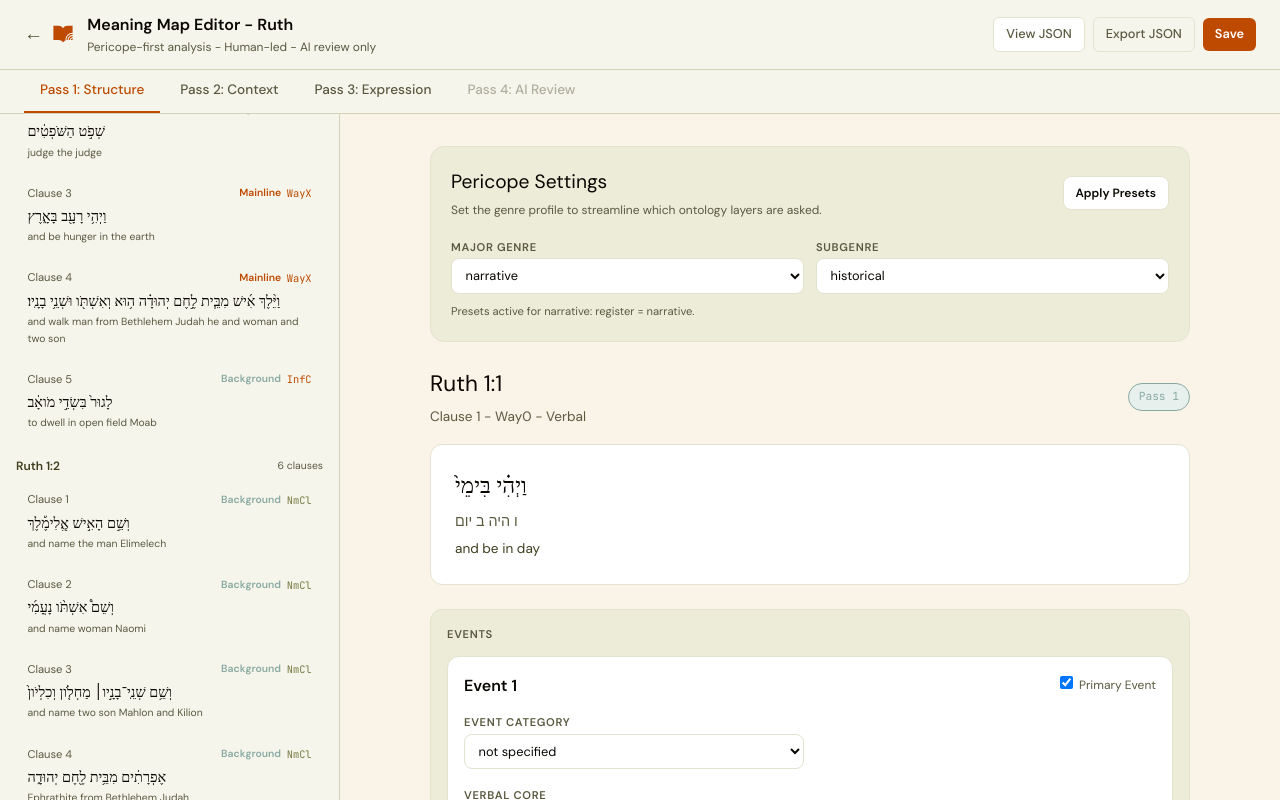
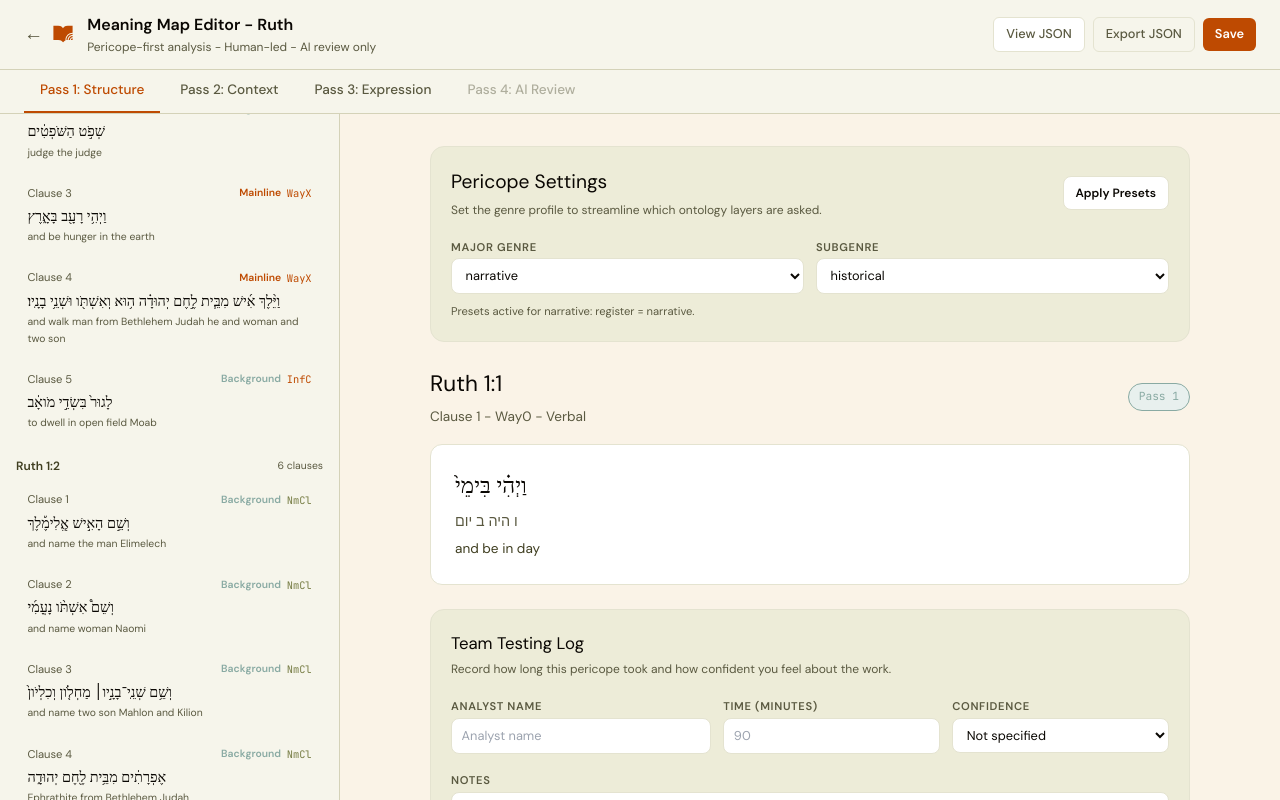
Before and after one commit to MarciaSuzuki/meaning-map-editor, a Next.js app: page /editor/ruth in a window 1280 px wide. Built offline with nearby package versions, Linux system fonts and the light colour scheme.

Commit message:
Add team testing log

```diff
--- a/app/editor/[id]/page.tsx
+++ b/app/editor/[id]/page.tsx
@@ -277,6 +277,12 @@ export default function EditorPage() {
   const [subgenre, setSubgenre] = useState('historical');
   const [showJson, setShowJson] = useState(false);
   const [confirmedFields, setConfirmedFields] = useState<Record<number, Record<string, boolean>>>({});
+  const [testingLog, setTestingLog] = useState({
+    analyst: '',
+    duration_minutes: '',
+    confidence: 'not_specified',
+    notes: '',
+  });
   const clausePanelRef = useRef<HTMLDivElement | null>(null);
 
   const [selectedClauseId, setSelectedClauseId] = useState<number | null>(null);
@@ -344,6 +350,15 @@ export default function EditorPage() {
       return next;
     });
   }, [pericopeClauses, presets, projectId]);
+
+  useEffect(() => {
+    setTestingLog({
+      analyst: '',
+      duration_minutes: '',
+      confidence: 'not_specified',
+      notes: '',
+    });
+  }, [pericopeRange]);
 
   useEffect(() => {
     if (activePass === 3 && !pericopeReadyForReview) {
@@ -474,11 +489,18 @@ export default function EditorPage() {
   }
 
   const pericopeAnnotationJson = useMemo(() => {
+    const minutes = Number(testingLog.duration_minutes);
     return {
       project_id: projectId,
       reference: formatRange(pericopeRange),
       genre,
       subgenre,
+      team_testing_log: {
+        analyst: testingLog.analyst,
+        duration_minutes: Number.isFinite(minutes) ? minutes : null,
+        confidence: testingLog.confidence,
+        notes: testingLog.notes,
+      },
       clauses: pericopeClauses
         .map((clause) => {
           const annotation = annotations[clause.id];
@@ -708,6 +730,61 @@ export default function EditorPage() {
                     </div>
                     <div style={{ fontSize: '0.9rem', color: s.muted, marginBottom: '0.3rem' }}>{selected.clause.transliteration}</div>
                     <div style={{ fontSize: '0.85rem', color: s.dark }}>{selected.clause.gloss}</div>
+                  </div>
+                </div>
+
+                <div style={{ backgroundColor: s.bgCard, borderRadius: 14, border: `1px solid ${s.border}`, padding: '1.25rem', marginBottom: '1.5rem' }}>
+                  <div style={{ display: 'flex', alignItems: 'center', justifyContent: 'space-between', marginBottom: '0.8rem' }}>
+                    <div>
+                      <h2 style={{ fontFamily: s.display, fontSize: '1.05rem', marginBottom: '0.2rem' }}>Team Testing Log</h2>
+                      <p style={smallMuted}>Record how long this pericope took and how confident you feel about the work.</p>
+                    </div>
+                  </div>
+                  <div style={{ display: 'grid', gridTemplateColumns: '1.2fr 1fr 1fr', gap: '0.75rem' }}>
+                    <div>
+                      <label style={labelStyle}>Analyst Name</label>
+                      <input
+                        style={inputStyle}
+                        value={testingLog.analyst}
+                        onChange={(e) => setTestingLog((prev) => ({ ...prev, analyst: e.target.value }))}
+                        placeholder="Analyst name"
+                      />
+                    </div>
+                    <div>
+                      <label style={labelStyle}>Time (Minutes)</label>
+                      <input
+                        type="number"
+                        min="0"
+                        style={inputStyle}
+                        value={testingLog.duration_minutes}
+                        onChange={(e) => setTestingLog((prev) => ({ ...prev, duration_minutes: e.target.value }))}
+                        placeholder="90"
+                      />
+                    </div>
+                    <div>
+                      <label style={labelStyle}>Confidence</label>
+                      <select
+                        value={testingLog.confidence}
+                        onChange={(e) => setTestingLog((prev) => ({ ...prev, confidence: e.target.value }))}
+                        style={inputStyle}
+                      >
+                        <option value="not_specified">Not specified</option>
+                        <option value="very_low">Very low</option>
+                        <option value="low">Low</option>
+                        <option value="medium">Medium</option>
+                        <option value="high">High</option>
+                        <option value="very_high">Very high</option>
+                      </select>
+                    </div>
+                  </div>
+                  <div style={{ marginTop: '0.75rem' }}>
+                    <label style={labelStyle}>Notes</label>
+                    <textarea
+                      style={{ ...inputStyle, minHeight: 90 }}
+                      value={testingLog.notes}
+                      onChange={(e) => setTestingLog((prev) => ({ ...prev, notes: e.target.value }))}
+                      placeholder="Observations, challenges, or questions for review..."
+                    />
                   </div>
                 </div>
 
```
